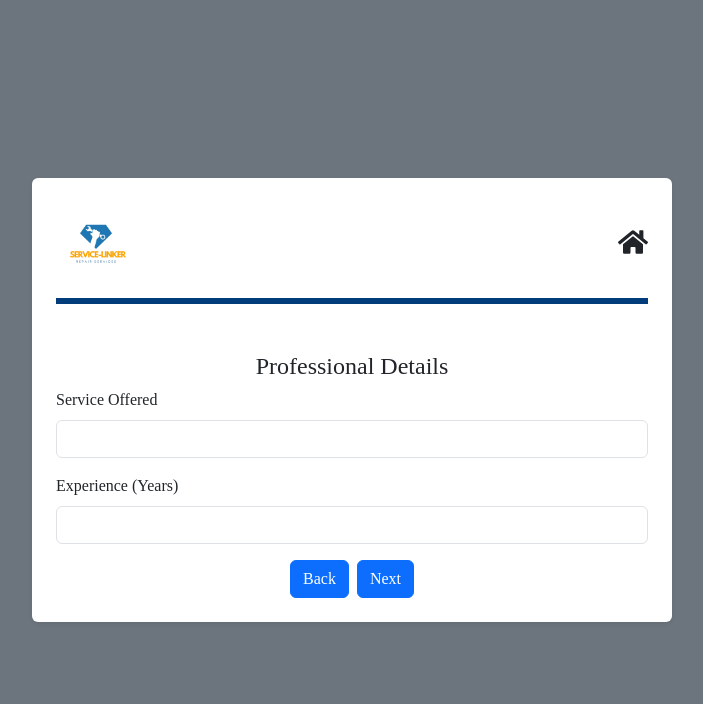
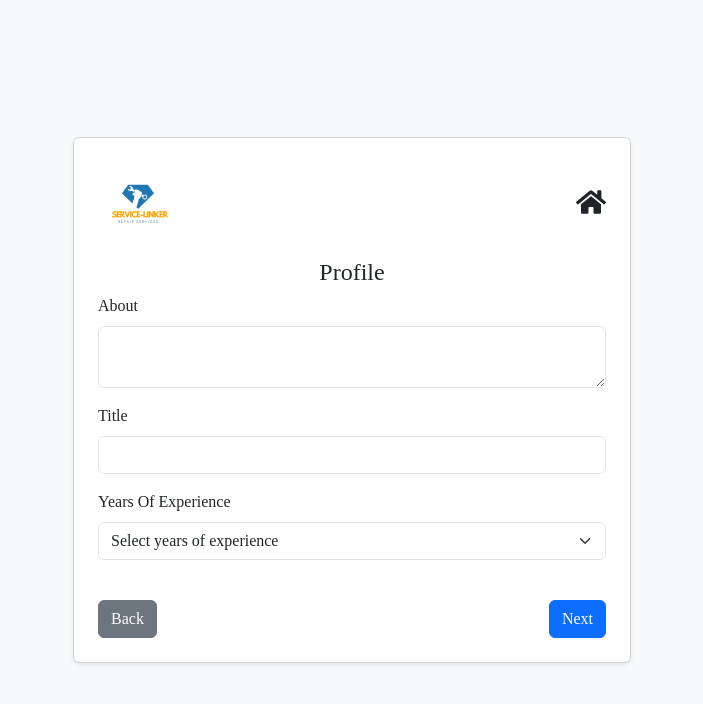
Before and after one commit to Tony-Haar/Service-Linker, a React (Vite) app: page /professional-registration in a window 1280 px wide. Both pictures are taken after a click on the button "Next". Shown: the top 704 px of the page, without its empty margins (288-991 px from the left). Built offline with nearby package versions, Linux system fonts and the light colour scheme.

Commit message:
Third commit

```diff
--- a/src/App.jsx
+++ b/src/App.jsx
@@ -15,6 +15,7 @@ import OrderProfessional from "./pages/OrderProfessional/OrderProfessional";
 import ServicesPage from "./pages/servicePage/ServicesPage";
 import Professionals from "./pages/Professionals/Professionals";
 import ProfessionalRegistration from "./pages/ProfessionalRegistration/ProfessionalRegistration";
+
 
 function App() {
   return (
--- a/src/components/Navbar.jsx
+++ b/src/components/Navbar.jsx
@@ -53,7 +53,7 @@ export default function Navbar() {
                     Login
                   </button>
                 </Link>
-                <Link to="/registration-form" className="w-100">
+                <Link to="/professional-registration" className="w-100">
                   <button type="button" className="btn btn-join btn-sm">
                     Become A Professional
                   </button>
--- a/src/pages/ProfessionalRegistration/ProfessionalRegistration.jsx
+++ b/src/pages/ProfessionalRegistration/ProfessionalRegistration.jsx
@@ -1,38 +1,39 @@
 import React, { useState } from "react";
-import { Container, Form, Button } from "react-bootstrap";
+import { Container, Form, Button, Card } from "react-bootstrap";
 import { useNavigate } from "react-router-dom";
 import { FaHome } from "react-icons/fa";
 import { assets } from "../../assets/assets";
-import { useParams } from "react-router-dom";
 
 const ProfessionalRegistration = () => {
   const navigate = useNavigate();
-  const [step, setStep] = useState(1);
+  const [page, setPage] = useState(1);
   const [formData, setFormData] = useState({
     name: "",
     email: "",
-    phone: "",
-    service: "",
-    experience: "",
-    certifications: "",
-    availability: "",
+    location: "",
+    domain: "",
+    about: "",
+    title: "",
+    yearsOfExperience: "",
+    workedAt: "",
+    duration: "",
     profileImage: null,
+    video: null,
+    password: "",
   });
 
-
-  let { page } = useParams();
-  const handleNext = () => setStep(step + 1);
-  const handleBack = () => setStep(step - 1);
+  const handleNext = () => setPage(page + 1);
+  const handleBack = () => setPage(page - 1);
   const handleChange = (e) => {
     setFormData({ ...formData, [e.target.name]: e.target.value });
   };
   const handleFileChange = (e) => {
-    setFormData({ ...formData, profileImage: e.target.files[0] });
+    setFormData({ ...formData, [e.target.name]: e.target.files[0] });
   };
 
   return (
-    <Container-fluid className="d-flex flex-column align-items-center justify-content-center min-vh-100 bg-secondary">
-      <div className="w-50 p-4 shadow-sm bg-white rounded text-center">
+    <Container className="d-flex flex-column align-items-center justify-content-center min-vh-100 bg-light">
+      <Card className="w-50 p-4 shadow-sm bg-white rounded text-center">
         <div className="d-flex justify-content-between align-items-center w-100 mb-3">
           <img src={assets.Logo} alt="Logo" style={{ height: "80px" }} />
           <FaHome
@@ -41,19 +42,21 @@ const ProfessionalRegistration = () => {
             onClick={() => navigate("/")}
           />
         </div>
-        <div
-          className="hr hr-1 mb-5 w-100"
-          style={
-            page === "signin"
-              ? { backgroundColor: "#1f78b4ff", borderColor: "#1f78b4ff" }
-              : { backgroundColor: "#023d7bff", borderColor: "#023d7bff" }
-          }
-        ></div>
+        <h4>
+          {page === 1
+            ? "Create Professional Account"
+            : page === 2
+            ? "Profile"
+            : page === 3
+            ? "Experience"
+            : page === 4
+            ? "Upload Video"
+            : "Create Password"}
+        </h4>
 
-        {step === 1 && (
+        <Form>
+          {page === 1 && (
             <>
-            <h4>Personal Information</h4>
-            <Form>
               <Form.Group className="mb-3 text-start">
                 <Form.Label>Full Name</Form.Label>
                 <Form.Control
@@ -63,7 +66,7 @@ const ProfessionalRegistration = () => {
                   onChange={handleChange}
                 />
               </Form.Group>
-              <Form.Group className="mb-3  text-start">
+              <Form.Group className="mb-3 text-start">
                 <Form.Label>Email</Form.Label>
                 <Form.Control
                   type="email"
@@ -73,91 +76,301 @@ const ProfessionalRegistration = () => {
                 />
               </Form.Group>
               <Form.Group className="mb-3 text-start">
-                <Form.Label>Phone Number</Form.Label>
+                <Form.Label>Location</Form.Label>
                 <Form.Control
                   type="text"
-                  name="phone"
-                  value={formData.phone}
-                  onChange={handleChange}
-                />
-              </Form.Group>
-              <Button onClick={handleNext} className="text-center">
-                Next
-              </Button>
-            </Form>
-          </>
-        )}
-
-        {step === 2 && (
-          <>
-            <h4>Professional Details</h4>
-            <Form>
-              <Form.Group className="mb-3 text-start">
-                <Form.Label>Service Offered</Form.Label>
-                <Form.Control
-                  type="text"
-                  name="service"
-                  value={formData.service}
+                  name="location"
+                  value={formData.location}
                   onChange={handleChange}
                 />
               </Form.Group>
               <Form.Group className="mb-3 text-start">
-                <Form.Label>Experience (Years)</Form.Label>
+                <Form.Label>Domain</Form.Label>
                 <Form.Control
-                  type="number"
-                  name="experience"
-                  value={formData.experience}
+                  type="text"
+                  name="domain"
+                  value={formData.domain}
                   onChange={handleChange}
                 />
               </Form.Group>
-              <Button onClick={handleBack} className="me-2 text-center">
-                Back
-              </Button>
-              <Button onClick={handleNext} className="text-center">
-                Next
-              </Button>
-            </Form>
             </>
           )}
 
-        {step === 3 && (
+          {page === 2 && (
             <>
-            <h4>Upload Profile</h4>
-            <Form>
               <Form.Group className="mb-3 text-start">
-                <Form.Label>Certifications</Form.Label>
+                <Form.Label>About</Form.Label>
                 <Form.Control
-                  type="text"
-                  name="certifications"
-                  value={formData.certifications}
+                  as="textarea"
+                  name="about"
+                  value={formData.about}
                   onChange={handleChange}
                 />
               </Form.Group>
               <Form.Group className="mb-3 text-start">
-                <Form.Label>Availability</Form.Label>
+                <Form.Label>Title</Form.Label>
                 <Form.Control
                   type="text"
-                  name="availability"
-                  value={formData.availability}
+                  name="title"
+                  value={formData.title}
                   onChange={handleChange}
                 />
               </Form.Group>
               <Form.Group className="mb-3 text-start">
-                <Form.Label>Profile Image</Form.Label>
-                <Form.Control type="file" onChange={handleFileChange} />
+                <Form.Label>Years Of Experience</Form.Label>
+                <Form.Select
+                  name="yearsOfExperience"
+                  value={formData.yearsOfExperience}
+                  onChange={handleChange}
+                >
+                  <option value="">Select years of experience</option>
+                  <option value="1 year">1 year</option>
+                  <option value="2 years">2 years</option>
+                  <option value="3 years">3 years</option>
+                  <option value="4 years">4 years</option>
+                  <option value="5 years">5 years</option>
+                </Form.Select>
               </Form.Group>
-              <Button onClick={handleBack} className="me-2 text-center">
+            </>
+          )}
+
+          {page === 3 && (
+            <>
+              <Form.Group className="mb-3 text-start">
+                <Form.Label>Worked At</Form.Label>
+                <Form.Control
+                  type="text"
+                  name="workedAt"
+                  value={formData.workedAt}
+                  onChange={handleChange}
+                />
+              </Form.Group>
+              <Form.Group className="mb-3 text-start">
+                <Form.Label>Duration</Form.Label>
+                <Form.Select
+                  name="duration"
+                  value={formData.duration}
+                  onChange={handleChange}
+                >
+                  <option value="">Select Duration</option>
+                  <option value="1 year">1 year</option>
+                  <option value="2 years">2 years</option>
+                  <option value="3 years">3 years</option>
+                  <option value="4 years">4 years</option>
+                  <option value="5 years">5 years</option>
+                </Form.Select>
+              </Form.Group>
+            </>
+          )}
+
+          {page === 4 && (
+            <>
+              <Form.Group className="mb-3 text-start">
+                <Form.Label>Upload Your Video</Form.Label>
+                <Form.Control
+                  type="file"
+                  name="video"
+                  accept="video/*"
+                  onChange={handleFileChange}
+                />
+              </Form.Group>
+            </>
+          )}
+
+          {page === 5 && (
+            <>
+              <Form.Group className="mb-3 text-start">
+                <Form.Label>Password</Form.Label>
+                <Form.Control
+                  type="password"
+                  name="password"
+                  value={formData.password}
+                  onChange={handleChange}
+                />
+              </Form.Group>
+            </>
+          )}
+        </Form>
+
+        <div className="mt-4 d-flex justify-content-between">
+          {page > 1 && (
+            <Button variant="secondary" onClick={handleBack}>
               Back
             </Button>
-              <Button variant="success" className="text-center">
-                Submit
+          )}
+          {page < 5 && (
+            <Button variant="primary" onClick={handleNext}>
+              Next
             </Button>
-            </Form>
-          </>
           )}
+          {page === 5 && <Button variant="success">Submit</Button>}
         </div>
-    </Container-fluid>
+      </Card>
+    </Container>
   );
 };
 
 export default ProfessionalRegistration;
+
+// import React, { useState } from "react";
+// import { Container, Form, Button } from "react-bootstrap";
+// import { useNavigate } from "react-router-dom";
+// import { FaHome } from "react-icons/fa";
+// import { assets } from "../../assets/assets";
+// import { useParams } from "react-router-dom";
+
+// const ProfessionalRegistration = () => {
+//   const navigate = useNavigate();
+//   const [step, setStep] = useState(1);
+//   const [formData, setFormData] = useState({
+//     name: "",
+//     email: "",
+//     phone: "",
+//     service: "",
+//     experience: "",
+//     certifications: "",
+//     availability: "",
+//     profileImage: null,
+//   });
+
+//   let { page } = useParams();
+//   const handleNext = () => setStep(step + 1);
+//   const handleBack = () => setStep(step - 1);
+//   const handleChange = (e) => {
+//     setFormData({ ...formData, [e.target.name]: e.target.value });
+//   };
+//   const handleFileChange = (e) => {
+//     setFormData({ ...formData, profileImage: e.target.files[0] });
+//   };
+
+//   return (
+//     <Container-fluid className="d-flex flex-column align-items-center justify-content-center min-vh-100 bg-secondary">
+//       <div className="w-50 p-4 shadow-sm bg-white rounded text-center">
+//         <div className="d-flex justify-content-between align-items-center w-100 mb-3">
+//           <img src={assets.Logo} alt="Logo" style={{ height: "80px" }} />
+//           <FaHome
+//             size={30}
+//             className="cursor-pointer"
+//             onClick={() => navigate("/")}
+//           />
+//         </div>
+//         <div
+//           className="hr hr-1 mb-5 w-100"
+//           style={
+//             page === "signin"
+//               ? { backgroundColor: "#1f78b4ff", borderColor: "#1f78b4ff" }
+//               : { backgroundColor: "#023d7bff", borderColor: "#023d7bff" }
+//           }
+//         ></div>
+
+//         {step === 1 && (
+//           <>
+//             <h4>Personal Information</h4>
+//             <Form>
+//               <Form.Group className="mb-3 text-start">
+//                 <Form.Label>Full Name</Form.Label>
+//                 <Form.Control
+//                   type="text"
+//                   name="name"
+//                   value={formData.name}
+//                   onChange={handleChange}
+//                 />
+//               </Form.Group>
+//               <Form.Group className="mb-3  text-start">
+//                 <Form.Label>Email</Form.Label>
+//                 <Form.Control
+//                   type="email"
+//                   name="email"
+//                   value={formData.email}
+//                   onChange={handleChange}
+//                 />
+//               </Form.Group>
+//               <Form.Group className="mb-3 text-start">
+//                 <Form.Label>Phone Number</Form.Label>
+//                 <Form.Control
+//                   type="text"
+//                   name="phone"
+//                   value={formData.phone}
+//                   onChange={handleChange}
+//                 />
+//               </Form.Group>
+//               <Button onClick={handleNext} className="text-center">
+//                 Next
+//               </Button>
+//             </Form>
+//           </>
+//         )}
+
+//         {step === 2 && (
+//           <>
+//             <h4>Professional Details</h4>
+//             <Form>
+//               <Form.Group className="mb-3 text-start">
+//                 <Form.Label>Service Offered</Form.Label>
+//                 <Form.Control
+//                   type="text"
+//                   name="service"
+//                   value={formData.service}
+//                   onChange={handleChange}
+//                 />
+//               </Form.Group>
+//               <Form.Group className="mb-3 text-start">
+//                 <Form.Label>Experience (Years)</Form.Label>
+//                 <Form.Control
+//                   type="number"
+//                   name="experience"
+//                   value={formData.experience}
+//                   onChange={handleChange}
+//                 />
+//               </Form.Group>
+//               <Button onClick={handleBack} className="me-2 text-center">
+//                 Back
+//               </Button>
+//               <Button onClick={handleNext} className="text-center">
+//                 Next
+//               </Button>
+//             </Form>
+//           </>
+//         )}
+
+//         {step === 3 && (
+//           <>
+//             <h4>Upload Profile</h4>
+//             <Form>
+//               <Form.Group className="mb-3 text-start">
+//                 <Form.Label>Certifications</Form.Label>
+//                 <Form.Control
+//                   type="text"
+//                   name="certifications"
+//                   value={formData.certifications}
+//                   onChange={handleChange}
+//                 />
+//               </Form.Group>
+//               <Form.Group className="mb-3 text-start">
+//                 <Form.Label>Availability</Form.Label>
+//                 <Form.Control
+//                   type="text"
+//                   name="availability"
+//                   value={formData.availability}
+//                   onChange={handleChange}
+//                 />
+//               </Form.Group>
+//               <Form.Group className="mb-3 text-start">
+//                 <Form.Label>Profile Image</Form.Label>
+//                 <Form.Control type="file" onChange={handleFileChange} />
+//               </Form.Group>
+//               <Button onClick={handleBack} className="me-2 text-center">
+//                 Back
+//               </Button>
+//               <Button variant="success" className="text-center">
+//                 Submit
+//               </Button>
+//             </Form>
+//           </>
+//         )}
+//       </div>
+//     </Container-fluid>
+//   );
+// };
+
+// export default ProfessionalRegistration;
```
Lines whose indentation alone changed are shown as unchanged.
